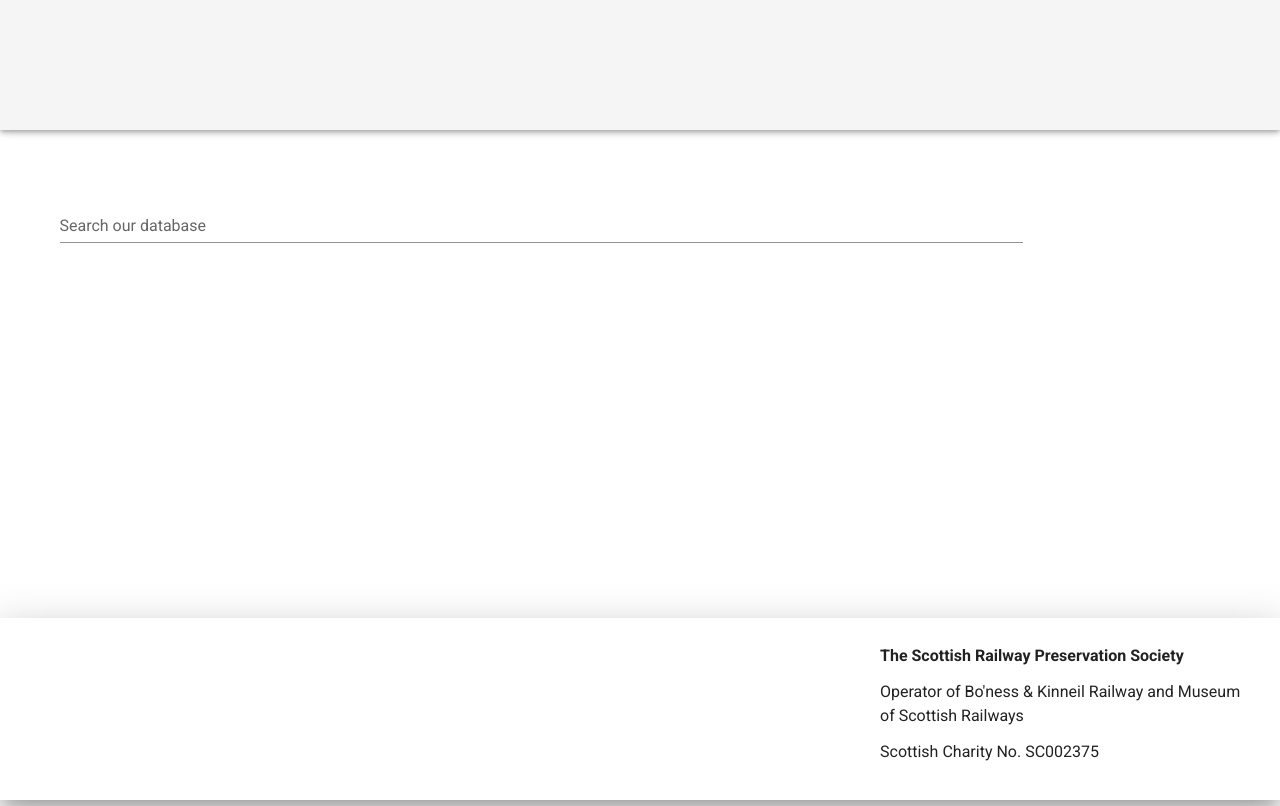
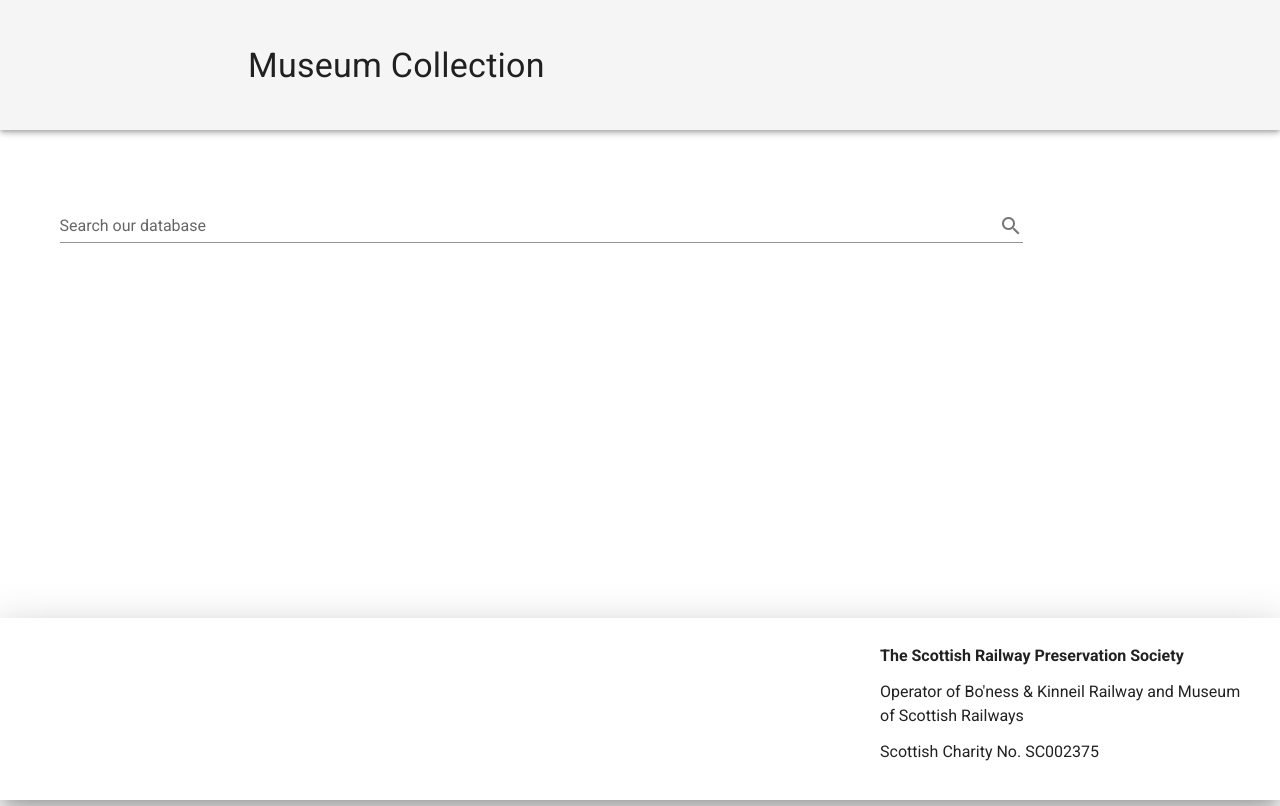
Before and after one commit to thepurpleblob/image-collection, a Vue app: page /search in a window 1280 px wide. Built offline with nearby package versions, Linux system fonts and the light colour scheme.

Commit message:
adding material icons and header title

```diff
--- a/public/index.html
+++ b/public/index.html
@@ -6,7 +6,7 @@
     <meta name="viewport" content="width=device-width,initial-scale=1.0">
     <link rel="icon" href="<%= BASE_URL %>favicon.ico">
     <title>image_collection</title>
-    <link rel="stylesheet" href="https://fonts.googleapis.com/css?family=Roboto:100,300,400,500,700,900">
+    <link rel="stylesheet" href="https://fonts.googleapis.com/css?family=Roboto:100,300,400,500,700,900|Material+Icons">
     <link rel="stylesheet" href="https://cdn.jsdelivr.net/npm/@mdi/font@latest/css/materialdesignicons.min.css">
   </head>
   <body>
--- a/src/components/Header.vue
+++ b/src/components/Header.vue
@@ -8,6 +8,7 @@
                 max-height="118px"
                 :style="{cursor: 'pointer'}"
                 @click="home" />
+            <v-toolbar-title class="ml-8 display-1">Museum Collection</v-toolbar-title>
         </v-app-bar>
     </header>
 </template>
--- a/src/views/Search.vue
+++ b/src/views/Search.vue
@@ -3,8 +3,10 @@
         <v-row class="mt-10">
             <v-col cols="10">
                 <v-form @submit.prevent="doSearch">
-                    <v-text-field v-model="searchtext" label="Search our database">
-
+                    <v-text-field
+                        v-model="searchtext"
+                        label="Search our database"
+                        append-icon="search">
                     </v-text-field>
                 </v-form>
             </v-col>
--- a/src/views/SearchResult.vue
+++ b/src/views/SearchResult.vue
@@ -7,7 +7,8 @@
             <v-col
                 v-for="image in images"
                 :key="image.id"
-                cols="3"
+                lg="2"
+                md="3"
                 @click="showsingle(image.object_number)"
                 >
                 <v-card class="mx-auto" min-height="300px">
```
